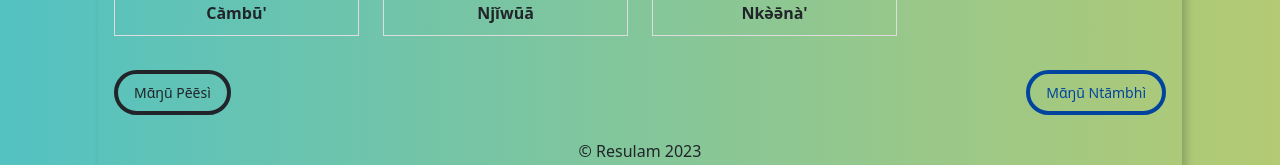
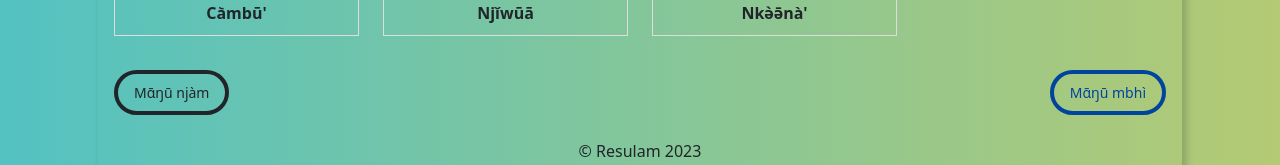
Before and after one commit to legrandBenjo/calendrier-nufi, a React (Create React App) app: page / in a window 1280 px wide. Shown: the part 1499-1664 px from the top of the page. Built offline with nearby package versions, Linux system fonts and the light colour scheme.

Commit message:
correction de l'orthographe du mois suivant/précédent

```diff
--- a/src/CalendrierPersonnes.js
+++ b/src/CalendrierPersonnes.js
@@ -141,12 +141,12 @@ class CalendrierPersonnes extends Component {
             <div
               className="f6 link dim br-pill ba bw2 ph3 pv2 mb2 dib mid-green"
               onClick={this.moisPrecedent}>
-              Mɑ̄ŋū Pēēsì
+              Mɑ̄ŋū njàm
             </div>
             <div
               className="f6 link dim br-pill ba bw2 ph3 pv2 mb2 dib dark-blue"
               onClick={this.moisSuivant}>
-              Mɑ̄ŋū Ntāmbhì
+              Mɑ̄ŋū mbhì
             </div>
           </div>
           <div className="pa3 text-center">© Resulam 2023</div>
```
